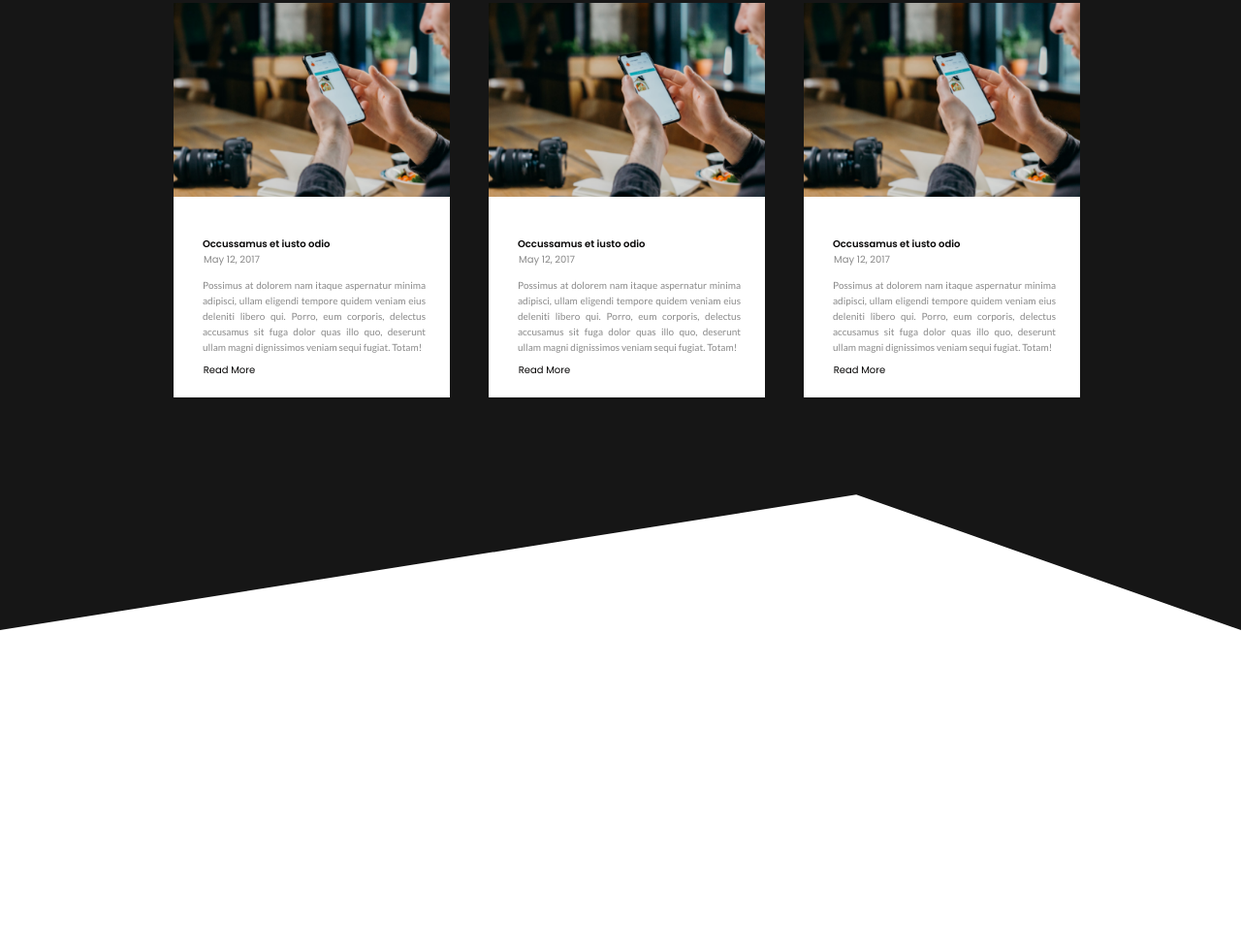
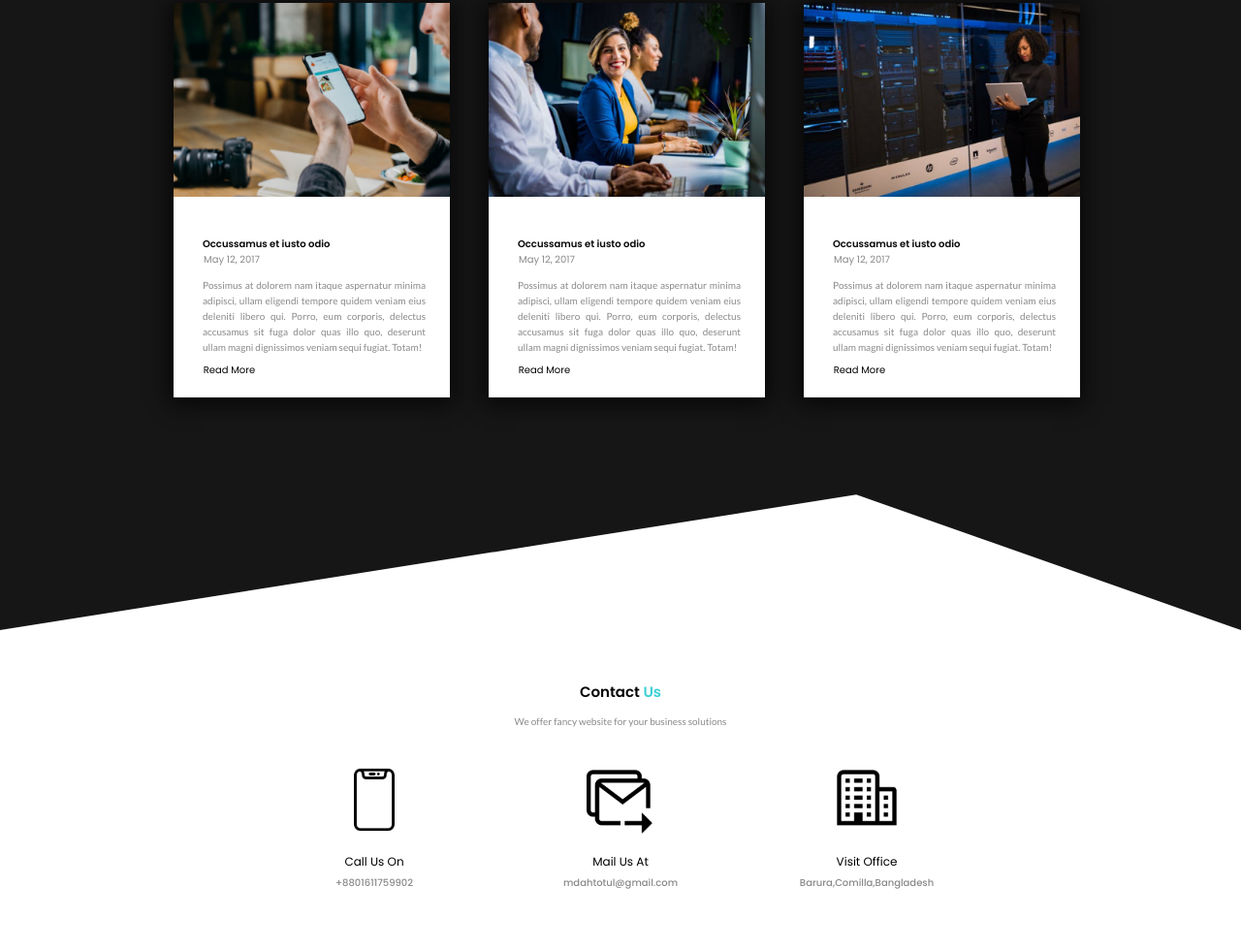
Before and after one commit to arifulhasantotul/dreamportfolio00, a plain HTML site: page index.html in a window 1280 px wide. Shown: the part 3508-4487 px from the top of the page at 97% size. Before the commit the page ends 4158 px from the top, so only its background shows below. Drawn offline with nearby package versions, Linux system fonts and the light colour scheme.

Commit message:
contact1

```diff
--- a/index.html
+++ b/index.html
@@ -240,7 +240,7 @@
                     </div>
                     <div class="card">
                         <div class="img_wrapper">
-                            <img src="images-for-portfolio/images/article-ph-1.png" alt="">
+                            <img src="images-for-portfolio/images/article-ph-2.png" alt="">
                         </div>
                         <div class="card_content">
                             <a href="#">
@@ -253,7 +253,7 @@
                     </div>
                     <div class="card">
                         <div class="img_wrapper">
-                            <img src="images-for-portfolio/images/article-ph-1.png" alt="">
+                            <img src="images-for-portfolio/images/article-ph-3.png" alt="">
                         </div>
                         <div class="card_content">
                             <a href="#">
@@ -270,6 +270,30 @@
 
         <!-- blog done -->
 
+        <section class="contact">
+            <div class="container">
+                <h1 class="section_heading">Contact<span> Us</span></h1>
+                <p> We offer fancy website for your business solutions</p>
+                <div class="card_wrapper">
+                    <div class="card">
+                        <img src="images-for-portfolio/images/ttiphnx.png" alt="">
+                        <h2>Call Us On</h2>
+                        <h6>+8801611759902</h6>
+                    </div>
+                    <div class="card">
+                        <img src="images-for-portfolio/images/ttsendmail.png" alt="">
+                        <h2>Mail Us At</h2>
+                        <h6>mdahtotul@gmail.com</h6>
+                    </div>
+                    <div class="card">
+                        <img src="images-for-portfolio/images/ttcompany.png" alt="">
+                        <h2>Visit Office</h2>
+                        <h6>Barura,Comilla,Bangladesh</h6>
+                    </div>
+                </div>
+            </div>
+        </section>
+
     </div>
     <script type="text/javascript" src="//code.jquery.com/jquery-1.11.0.min.js"></script>
     <script type="text/javascript" src="//code.jquery.com/jquery-migrate-1.2.1.min.js"></script>
--- a/style.css
+++ b/style.css
@@ -329,6 +329,7 @@ section.blog span{
 .blog .card_wrapper .card {
     margin: 0 2rem;
     background: var(--pure);
+    box-shadow: -1px 3px 21px 3px var(--secondary);
 }
 .blog .card_wrapper .card img{
     width: 28.5rem;
@@ -368,3 +369,30 @@ section.blog span{
 }
 
 /* blog done */
+
+section.contact .container p{
+    margin: 2rem 0 4rem 0;
+}
+section.contact .card_wrapper{
+    display: grid;
+    grid-template-columns: repeat(3, 1fr);
+    margin: 0 18rem;
+}
+section.contact .card_wrapper .card{
+    text-align: center;
+}
+section.contact .card_wrapper .card img{
+    margin-bottom: 1.5rem;
+    width: 7rem;
+}
+section.contact .card_wrapper .card h1{
+    font-weight: 500;
+    margin-bottom: 1rem;
+}
+section.contact .card_wrapper .card h6{
+    font-size: 1rem;
+    font-weight: 500;
+    color: var(--ternary);
+}
+section.contact .card_wrapper .card{}
+section.contact .card_wrapper .card{}
```
Also changed, not shown: images-for-portfolio/images/ttcompany.png (added), images-for-portfolio/images/ttiphnx.png (added), images-for-portfolio/images/ttsendmail.png (added).
